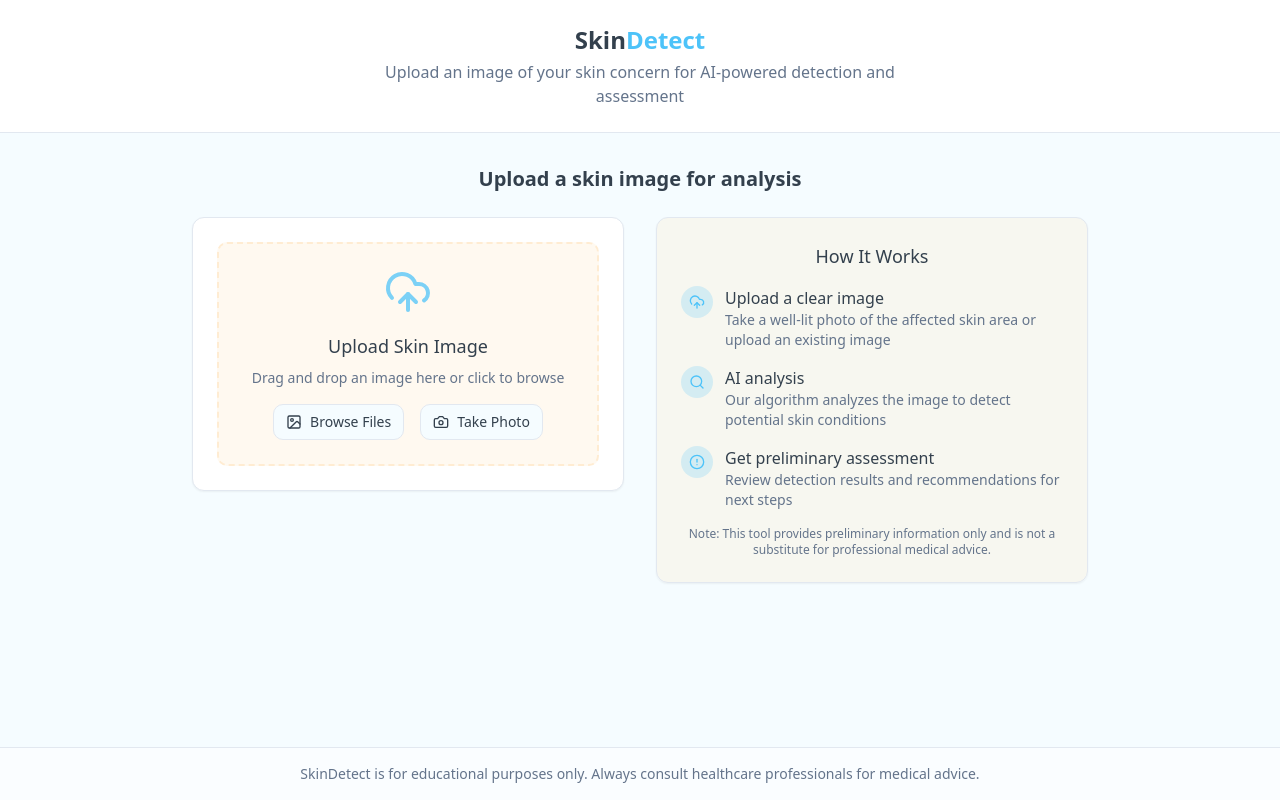
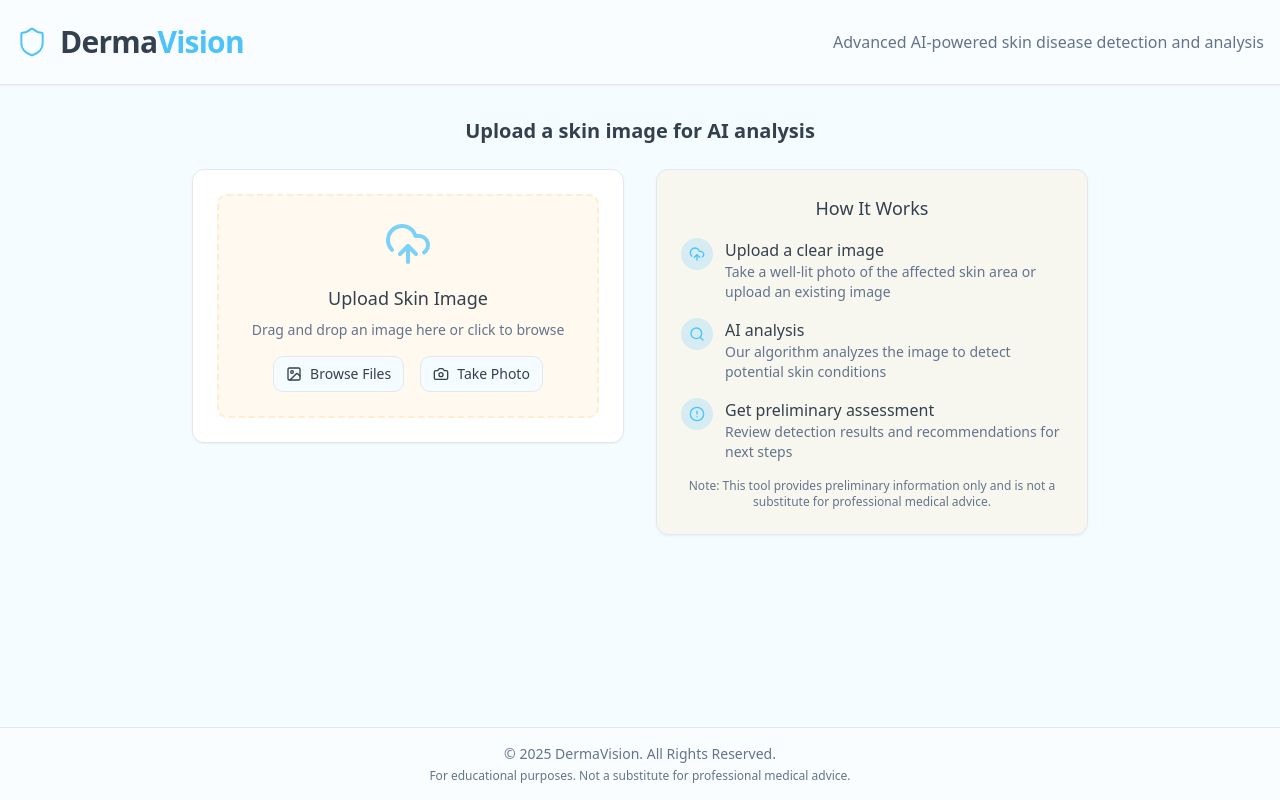
Before and after one commit to dip051030/skin-glow-detect-now, a React (Vite) app: page / in a window 1280 px wide. Built offline with nearby package versions, Linux system fonts and the light colour scheme.

Commit message:
Rename website to DermaVision
Improve user experience.

```diff
--- a/index.html
+++ b/index.html
@@ -1,25 +1,25 @@
+
 <!DOCTYPE html>
 <html lang="en">
   <head>
     <meta charset="UTF-8" />
     <meta name="viewport" content="width=device-width, initial-scale=1.0" />
-    <title>SkinDetect - AI Skin Analysis</title>
-    <meta name="description" content="Upload an image of your skin concern for AI-powered detection and assessment" />
-    <meta name="author" content="Lovable" />
+    <title>DermaVision - AI Skin Analysis</title>
+    <meta name="description" content="Intelligent AI-powered skin disease detection and analysis" />
+    <meta name="author" content="DermaVision Team" />
 
-    <meta property="og:title" content="skin-glow-detect-now" />
-    <meta property="og:description" content="Lovable Generated Project" />
+    <meta property="og:title" content="DermaVision - AI Skin Analyzer" />
+    <meta property="og:description" content="Advanced AI skin disease detection platform" />
     <meta property="og:type" content="website" />
     <meta property="og:image" content="https://lovable.dev/opengraph-image-p98pqg.png" />
 
     <meta name="twitter:card" content="summary_large_image" />
-    <meta name="twitter:site" content="@lovable_dev" />
+    <meta name="twitter:site" content="@dermavision" />
     <meta name="twitter:image" content="https://lovable.dev/opengraph-image-p98pqg.png" />
   </head>
 
   <body>
     <div id="root"></div>
-    <!-- IMPORTANT: DO NOT REMOVE THIS SCRIPT TAG OR THIS VERY COMMENT! -->
     <script src="https://cdn.gpteng.co/gptengineer.js" type="module"></script>
     <script type="module" src="/src/main.tsx"></script>
   </body>
--- a/src/pages/Index.tsx
+++ b/src/pages/Index.tsx
@@ -1,9 +1,8 @@
-
 import { useState } from "react";
 import { Button } from "@/components/ui/button";
 import { Card } from "@/components/ui/card";
 import { Tabs, TabsContent, TabsList, TabsTrigger } from "@/components/ui/tabs";
-import { Loader2, RefreshCw } from "lucide-react";
+import { Loader2, RefreshCw, Shield } from "lucide-react";
 import ImageUploader from "@/components/ImageUploader";
 import DetectionResult from "@/components/DetectionResult";
 import UploadGuide from "@/components/UploadGuide";
@@ -17,12 +16,10 @@ const Index = () => {
   const [activeTab, setActiveTab] = useState<string>("upload");
 
   const handleImageSelected = (file: File) => {
-    // Clean up previous preview if exists
     if (previewUrl) {
       revokeImagePreview(previewUrl);
     }
 
-    // Reset states
     setResult(null);
     setSelectedImage(file);
     setPreviewUrl(URL.createObjectURL(file));
@@ -47,12 +44,10 @@ const Index = () => {
   };
 
   const handleReset = () => {
-    // Clean up preview URL
     if (previewUrl) {
       revokeImagePreview(previewUrl);
     }
 
-    // Reset states
     setSelectedImage(null);
     setPreviewUrl(null);
     setResult(null);
@@ -61,32 +56,30 @@ const Index = () => {
 
   return (
     <div className="min-h-screen flex flex-col bg-background">
-      {/* Header */}
-      <header className="py-6 border-b border-border bg-card">
-        <div className="container mx-auto px-4">
-          <h1 className="text-2xl font-bold text-center text-foreground">
-            Skin<span className="text-primary">Detect</span>
+      <header className="py-6 border-b border-border bg-card/50 shadow-sm">
+        <div className="container mx-auto px-4 flex items-center justify-between">
+          <div className="flex items-center gap-3">
+            <Shield className="w-8 h-8 text-primary" strokeWidth={1.5} />
+            <h1 className="text-3xl font-bold tracking-tight text-foreground">
+              Derma<span className="text-primary">Vision</span>
             </h1>
-          <p className="text-center text-muted-foreground mt-1 max-w-lg mx-auto">
-            Upload an image of your skin concern for AI-powered detection and assessment
+          </div>
+          <p className="text-muted-foreground max-w-md text-right hidden md:block">
+            Advanced AI-powered skin disease detection and analysis
           </p>
         </div>
       </header>
 
-      {/* Main Content */}
-      <main className="flex-1 py-8 px-4">
-        <div className="container mx-auto">
+      <main className="flex-1 py-8 px-4 container mx-auto">
         <div className="max-w-4xl mx-auto">
-            {/* Section Heading */}
           <h2 className="text-xl font-semibold mb-6 text-center animate-fade-in">
             {!selectedImage
-                ? "Upload a skin image for analysis"
+              ? "Upload a skin image for AI analysis"
               : result
-                  ? "Detection Result"
-                  : "Review and analyze image"}
+                ? "Detailed Detection Result"
+                : "Analyzing your image..."}
           </h2>
 
-            {/* Main Content Area */}
           {!selectedImage ? (
             <div className="grid md:grid-cols-2 gap-8">
               <div className="animate-fade-in">
@@ -157,14 +150,15 @@ const Index = () => {
             </div>
           )}
         </div>
-        </div>
       </main>
 
-      {/* Footer */}
       <footer className="py-4 border-t border-border bg-card/50">
-        <div className="container mx-auto px-4">
-          <p className="text-center text-sm text-muted-foreground">
-            SkinDetect is for educational purposes only. Always consult healthcare professionals for medical advice.
+        <div className="container mx-auto px-4 text-center">
+          <p className="text-sm text-muted-foreground">
+            © {new Date().getFullYear()} DermaVision. All Rights Reserved.
+            <span className="block text-xs mt-1">
+              For educational purposes. Not a substitute for professional medical advice.
+            </span>
           </p>
         </div>
       </footer>
```
Lines whose indentation alone changed are shown as unchanged.
